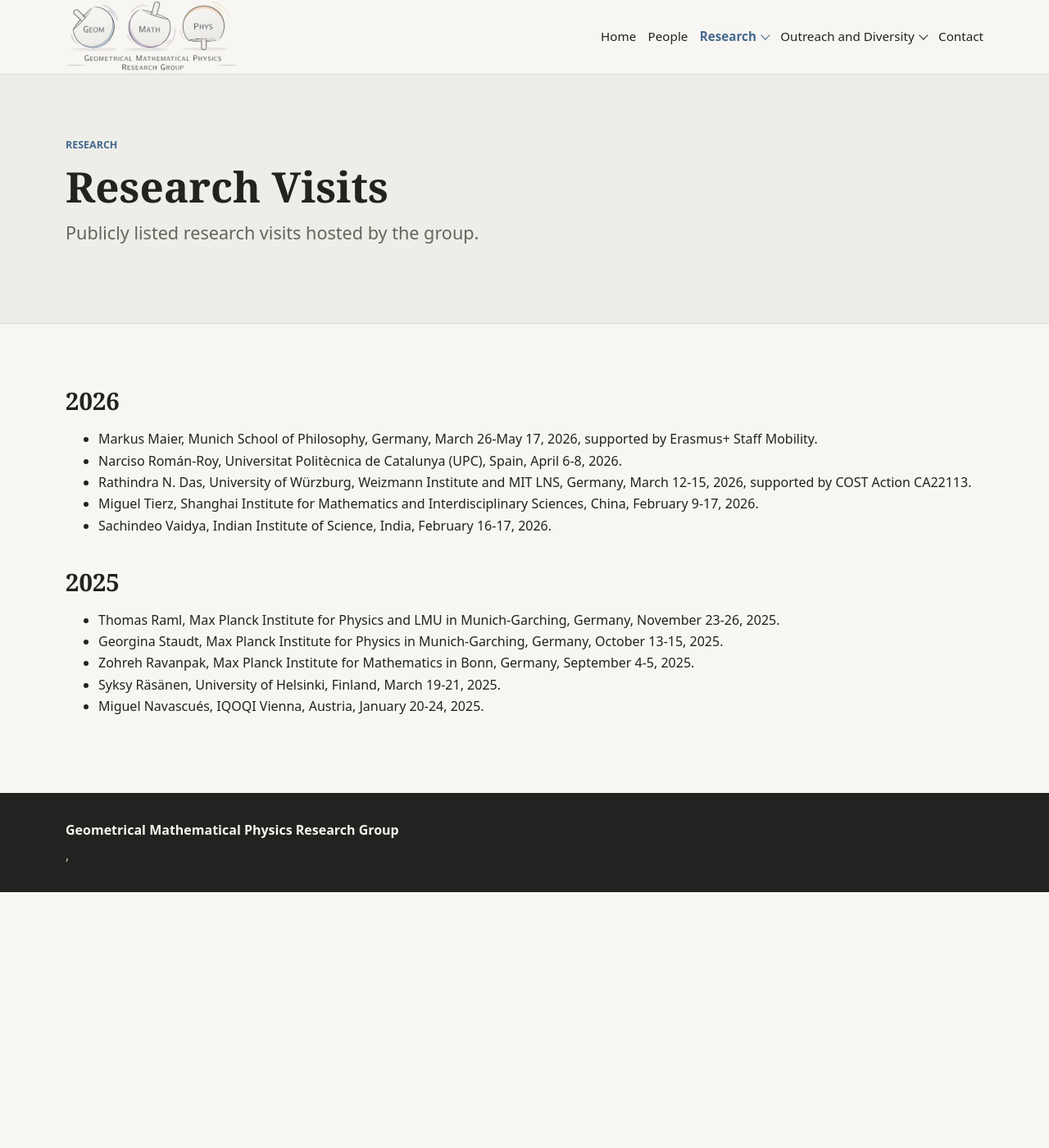
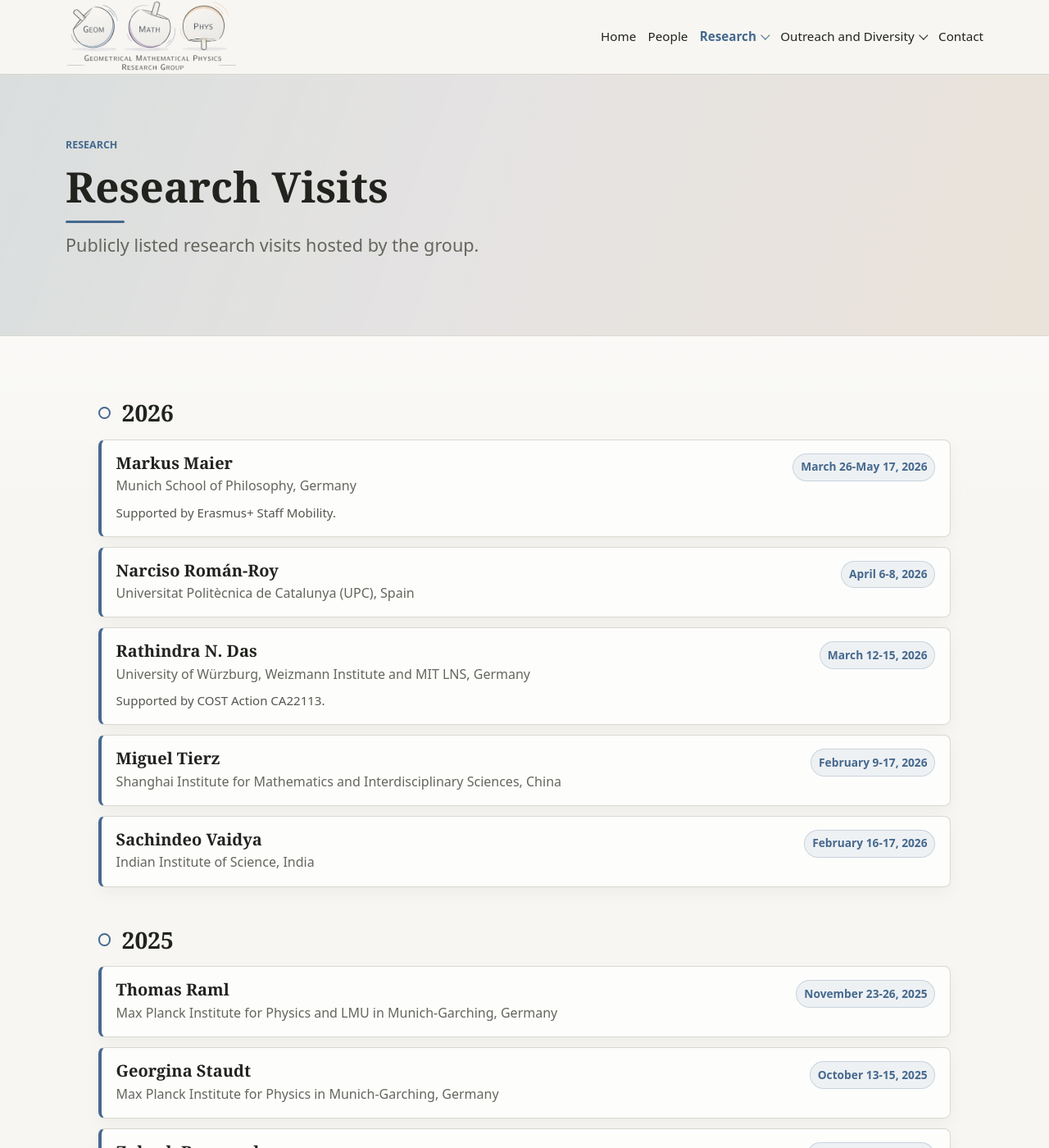
Before and after one commit to GeomMPhys/geommphys.github.io, a Jekyll site: the page built from research-visits.md, in a window 1280 px wide and 1400 px high. Shown: the whole window at 82% size. Built offline with Jekyll 4.4.1, drawn with Linux system fonts in a browser that asks for light colours; some of the changed text lies outside the part shown.

Commit message:
many changes

```diff
--- a/_includes/header.html
+++ b/_includes/header.html
@@ -1,9 +1,11 @@
 <a class="skip-link" href="#main-content">Skip to content</a>
-<header class="site-header">
+<header class="site-header{% if page.layout == 'home' %} site-header--home{% endif %}">
   <div class="container site-header__inner">
-    <a class="brand" href="{{ '/' | relative_url }}" aria-label="{{ site.data.site.group_name }} home">
-      <img class="brand__logo" src="{{ '/assets/images/logos/geommphys-horizontal.png' | relative_url }}" width="1000" height="427" alt="">
-    </a>
+    {% unless page.layout == 'home' %}
+      <a class="brand" href="{{ '/' | relative_url }}" aria-label="{{ site.data.site.group_name }} home">
+        <img class="brand__logo" src="{{ '/assets/images/logos/geommphys-horizontal.png' | relative_url }}" width="1000" height="427" alt="">
+      </a>
+    {% endunless %}
     <nav class="site-nav" aria-label="Main navigation">
       {% for item in site.data.navigation %}
         {% if item.children %}
--- a/_layouts/page.html
+++ b/_layouts/page.html
@@ -13,7 +13,7 @@ layout: default
 </section>
 
 <section class="page-content">
-  <div class="container">
+  <div class="container page-content__inner">
     {{ content }}
   </div>
 </section>
--- a/assets/css/main.scss
+++ b/assets/css/main.scss
@@ -109,6 +109,10 @@ code {
   justify-content: space-between;
   gap: 1.5rem;
   min-height: 76px;
+}
+
+.site-header--home .site-header__inner {
+  justify-content: flex-end;
 }
 
 .brand {
@@ -269,7 +273,25 @@ code {
 
 .page-heading {
   border-bottom: 1px solid var(--border);
-  background: var(--surface-alt);
+  background:
+    linear-gradient(110deg, rgba(70, 105, 143, 0.12), rgba(130, 99, 160, 0.08) 46%, rgba(185, 101, 40, 0.08)),
+    var(--surface-alt);
+}
+
+.page-heading h1 {
+  position: relative;
+  padding-bottom: 0.95rem;
+}
+
+.page-heading h1::after {
+  position: absolute;
+  bottom: 0;
+  left: 0;
+  width: 4.5rem;
+  height: 3px;
+  border-radius: 999px;
+  background: var(--accent);
+  content: "";
 }
 
 .section--alt {
@@ -326,6 +348,184 @@ code {
 .section__heading h2,
 .page-content h2:first-child {
   margin-top: 0;
+}
+
+.page-content {
+  background:
+    linear-gradient(180deg, rgba(255, 255, 255, 0.4), rgba(247, 246, 242, 0) 14rem),
+    var(--bg);
+}
+
+.page-content__inner {
+  max-width: 1040px;
+}
+
+.page-content__inner > p,
+.page-content__inner > ul,
+.page-content__inner > ol {
+  max-width: 920px;
+}
+
+.page-content__inner > p {
+  color: #2f302b;
+  font-size: 1.02rem;
+}
+
+.page-content h2 {
+  display: flex;
+  align-items: center;
+  gap: 0.85rem;
+  margin-top: 3rem;
+  margin-bottom: 1rem;
+  color: #20231f;
+  font-size: clamp(1.65rem, 2.2vw, 2.35rem);
+}
+
+.page-content h2::before {
+  flex: 0 0 auto;
+  width: 0.7rem;
+  height: 0.7rem;
+  border: 2px solid var(--accent);
+  border-radius: 50%;
+  content: "";
+}
+
+.page-content h3 {
+  margin-top: 1.8rem;
+  color: var(--accent);
+  font-family: system-ui, -apple-system, BlinkMacSystemFont, "Segoe UI", sans-serif;
+  font-size: 1.05rem;
+  font-weight: 800;
+}
+
+.page-content ul,
+.page-content ol {
+  display: grid;
+  gap: 0.55rem;
+  margin: 0 0 1.25rem;
+  padding: 0;
+  list-style: none;
+}
+
+.page-content li {
+  position: relative;
+  padding: 0.72rem 0.9rem 0.72rem 2.2rem;
+  border: 1px solid var(--border);
+  border-radius: var(--radius);
+  background: rgba(255, 255, 255, 0.72);
+}
+
+.page-content li::before {
+  position: absolute;
+  top: 1.15rem;
+  left: 0.95rem;
+  width: 0.42rem;
+  height: 0.42rem;
+  border-radius: 50%;
+  background: var(--accent-2);
+  content: "";
+}
+
+.page-content li p:last-child {
+  margin-bottom: 0;
+}
+
+.page-content a {
+  font-weight: 650;
+}
+
+.record-list {
+  display: grid;
+  gap: 0.75rem;
+  margin: 1rem 0 1.75rem;
+}
+
+.record {
+  display: grid;
+  grid-template-columns: minmax(0, 1fr) auto;
+  align-items: start;
+  gap: 1rem;
+  padding: 1rem 1.1rem;
+  border: 1px solid var(--border);
+  border-left: 4px solid var(--accent);
+  border-radius: var(--radius);
+  background: rgba(255, 255, 255, 0.78);
+  box-shadow: 0 8px 20px rgba(24, 28, 27, 0.04);
+}
+
+.record h3 {
+  margin: 0 0 0.2rem;
+  color: var(--text);
+  font-family: Georgia, "Times New Roman", serif;
+  font-size: 1.25rem;
+  font-weight: 650;
+}
+
+.record p {
+  margin: 0;
+  color: var(--muted);
+}
+
+.record__date {
+  justify-self: end;
+  padding: 0.28rem 0.55rem;
+  border: 1px solid rgba(70, 105, 143, 0.22);
+  border-radius: 999px;
+  background: rgba(70, 105, 143, 0.08);
+  color: var(--accent) !important;
+  font-size: 0.86rem;
+  font-weight: 750;
+  white-space: nowrap;
+}
+
+.record__note {
+  margin-top: 0.45rem !important;
+  color: #55564f !important;
+  font-size: 0.94rem;
+}
+
+.page-content .people-grid,
+.page-content .publication-list,
+.page-content .stack {
+  max-width: none;
+}
+
+.page-content .people-grid,
+.page-content .publication-list {
+  margin-top: 1rem;
+}
+
+.page-content .card ul,
+.page-content .card ol {
+  display: block;
+  margin: 1rem 0 0;
+  padding-left: 1.1rem;
+  list-style: disc;
+}
+
+.page-content .card li {
+  padding: 0;
+  border: 0;
+  border-radius: 0;
+  background: none;
+}
+
+.page-content .card li::before {
+  display: none;
+}
+
+.page-content .people-grid li,
+.page-content .publication-list li,
+.page-content .stack li {
+  padding: 0;
+  border: 0;
+  background: none;
+}
+
+.page-content .people-grid li::before,
+.page-content .publication-list li::before,
+.page-content .stack li::before {
+  display: none;
 }
 
 .grid,
@@ -550,6 +750,14 @@ address {
     grid-template-columns: 1fr;
   }
 
+  .record {
+    grid-template-columns: 1fr;
+  }
+
+  .record__date {
+    justify-self: start;
+  }
+
   .section__heading {
     align-items: flex-start;
     flex-direction: column;
--- a/research-visits.md
+++ b/research-visits.md
@@ -7,16 +7,82 @@ permalink: /research-visits/
 
 ## 2026
 
-- Markus Maier, Munich School of Philosophy, Germany, March 26-May 17, 2026, supported by Erasmus+ Staff Mobility.
-- Narciso Román-Roy, Universitat Politècnica de Catalunya (UPC), Spain, April 6-8, 2026.
-- Rathindra N. Das, University of Würzburg, Weizmann Institute and MIT LNS, Germany, March 12-15, 2026, supported by COST Action CA22113.
-- Miguel Tierz, Shanghai Institute for Mathematics and Interdisciplinary Sciences, China, February 9-17, 2026.
-- Sachindeo Vaidya, Indian Institute of Science, India, February 16-17, 2026.
+<div class="record-list">
+  <article class="record">
+    <div>
+      <h3>Markus Maier</h3>
+      <p>Munich School of Philosophy, Germany</p>
+      <p class="record__note">Supported by Erasmus+ Staff Mobility.</p>
+    </div>
+    <p class="record__date">March 26-May 17, 2026</p>
+  </article>
+  <article class="record">
+    <div>
+      <h3>Narciso Román-Roy</h3>
+      <p>Universitat Politècnica de Catalunya (UPC), Spain</p>
+    </div>
+    <p class="record__date">April 6-8, 2026</p>
+  </article>
+  <article class="record">
+    <div>
+      <h3>Rathindra N. Das</h3>
+      <p>University of Würzburg, Weizmann Institute and MIT LNS, Germany</p>
+      <p class="record__note">Supported by COST Action CA22113.</p>
+    </div>
+    <p class="record__date">March 12-15, 2026</p>
+  </article>
+  <article class="record">
+    <div>
+      <h3>Miguel Tierz</h3>
+      <p>Shanghai Institute for Mathematics and Interdisciplinary Sciences, China</p>
+    </div>
+    <p class="record__date">February 9-17, 2026</p>
+  </article>
+  <article class="record">
+    <div>
+      <h3>Sachindeo Vaidya</h3>
+      <p>Indian Institute of Science, India</p>
+    </div>
+    <p class="record__date">February 16-17, 2026</p>
+  </article>
+</div>
 
 ## 2025
 
-- Thomas Raml, Max Planck Institute for Physics and LMU in Munich-Garching, Germany, November 23-26, 2025.
-- Georgina Staudt, Max Planck Institute for Physics in Munich-Garching, Germany, October 13-15, 2025.
-- Zohreh Ravanpak, Max Planck Institute for Mathematics in Bonn, Germany, September 4-5, 2025.
-- Syksy Räsänen, University of Helsinki, Finland, March 19-21, 2025.
-- Miguel Navascués, IQOQI Vienna, Austria, January 20-24, 2025.
+<div class="record-list">
+  <article class="record">
+    <div>
+      <h3>Thomas Raml</h3>
+      <p>Max Planck Institute for Physics and LMU in Munich-Garching, Germany</p>
+    </div>
+    <p class="record__date">November 23-26, 2025</p>
+  </article>
+  <article class="record">
+    <div>
+      <h3>Georgina Staudt</h3>
+      <p>Max Planck Institute for Physics in Munich-Garching, Germany</p>
+    </div>
+    <p class="record__date">October 13-15, 2025</p>
+  </article>
+  <article class="record">
+    <div>
+      <h3>Zohreh Ravanpak</h3>
+      <p>Max Planck Institute for Mathematics in Bonn, Germany</p>
+    </div>
+    <p class="record__date">September 4-5, 2025</p>
+  </article>
+  <article class="record">
+    <div>
+      <h3>Syksy Räsänen</h3>
+      <p>University of Helsinki, Finland</p>
+    </div>
+    <p class="record__date">March 19-21, 2025</p>
+  </article>
+  <article class="record">
+    <div>
+      <h3>Miguel Navascués</h3>
+      <p>IQOQI Vienna, Austria</p>
+    </div>
+    <p class="record__date">January 20-24, 2025</p>
+  </article>
+</div>
```
Also changed, not shown: conferences-workshops.md (+3 -1 lines).
